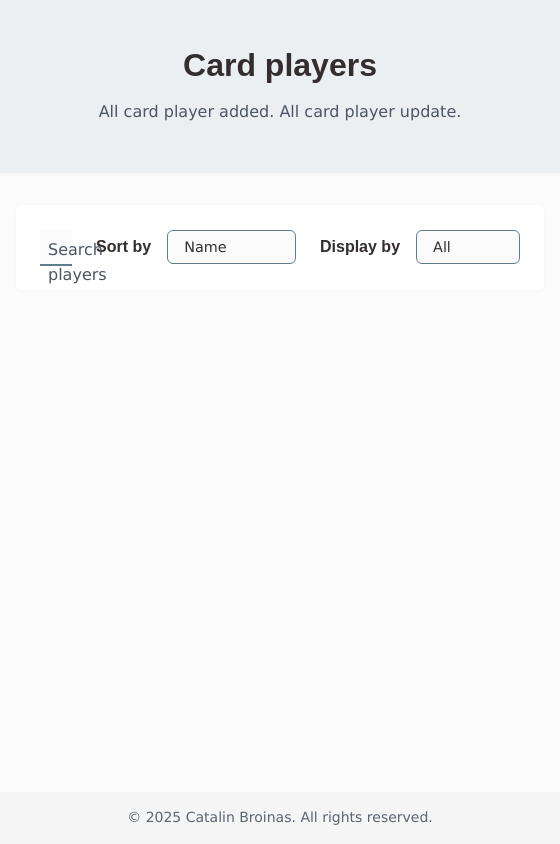
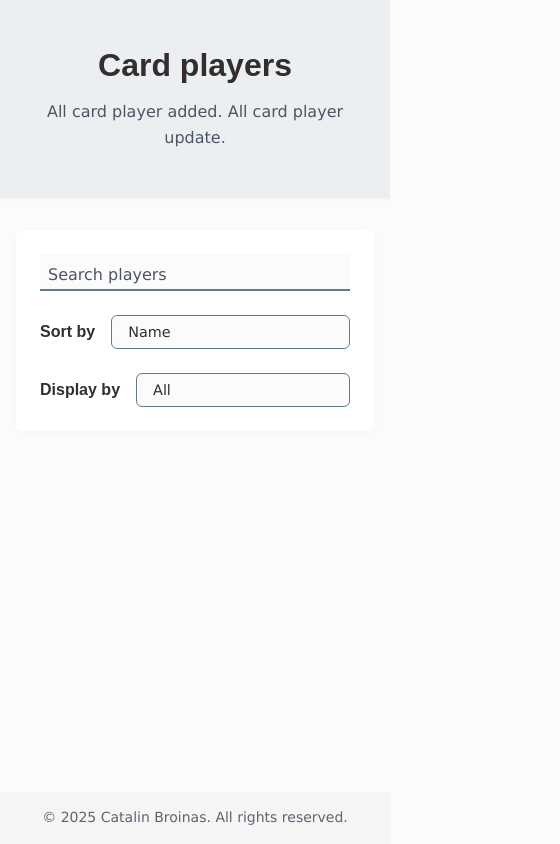
Before and after one commit to catalinbroinas/card-players, a React (Vite) app: page / in a window 390 px wide. Shown: the whole page, 560 px wide, since content can reach past the window. Built offline with nearby package versions, Linux system fonts and the light colour scheme.

Commit message:
style(_toolbar): improve responsive design
- Update layout on mobile devices

```diff
--- a/src/react/components/features/toolbar/SearchBar.jsx
+++ b/src/react/components/features/toolbar/SearchBar.jsx
@@ -1,7 +1,7 @@
 
 function SearchBar() {
   return (
-    <div className="form-row">
+    <div className="toolbar__searchbar">
       <div className="form-outline">
         <input
           type="text"
--- a/src/react/components/features/toolbar/Toolbar.jsx
+++ b/src/react/components/features/toolbar/Toolbar.jsx
@@ -7,8 +7,10 @@ function Toolbar() {
 		<section className="toolbar">
 			<form className="toolbar__form">
 				<SearchBar />
-				<SortPlayers />
-				<DisplayPlayers />
+				<div className="toolbar__row">
+					<SortPlayers />
+					<DisplayPlayers />
+				</div>
 			</form>
 		</section>
 	);
--- a/src/scss/components/custom/_toolbar.scss
+++ b/src/scss/components/custom/_toolbar.scss
@@ -16,10 +16,25 @@
   @include media-breakpoint-down($bp-md) { padding: $spacing-lg; }
 
   &__form {
-    display: grid;
-    grid-template-columns: 1fr auto auto;
+    display: flex;
     align-items: center;
     gap: $spacing-lg;
+
+    @include media-breakpoint-down($bp-lg) {
+      flex-direction: column;
+      align-items: stretch;
+    }
+  }
+
+  &__row {
+    display: flex;
+    gap: $spacing-lg;
+
+    @include media-breakpoint-down($bp-sm) { flex-direction: column; }
+  }
+
+  &__searchbar {
+    flex-grow: 1;
   }
 
   &__select {
@@ -28,5 +43,7 @@
     width: 200px;
     max-width: 100%;
     gap: $spacing-md;
+
+    @include media-breakpoint-down($bp-sm) { width: 100%; }
   }
 }
```
